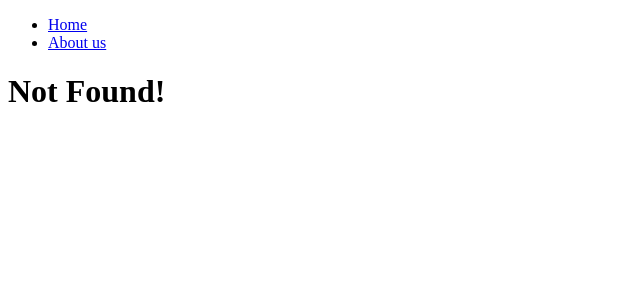
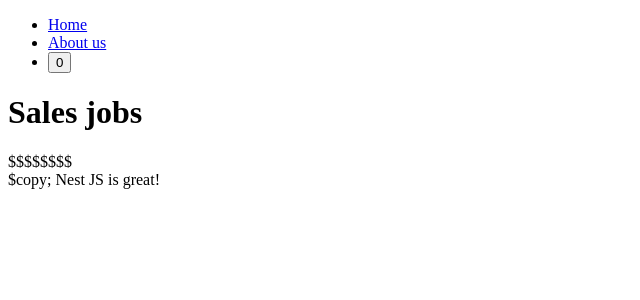
Before and after one commit to kimyena1123/NextJS_14, a Next.js app: page /about-us/company/jobs/sales in a window 1280 px wide. Before the commit this address had no page. Shown: the top 300 px of the page, without its empty margins (0-640 px from the left). Built offline with nearby package versions, Linux system fonts and the light colour scheme.

Commit message:
layout: 여러 개

```diff
--- /dev/null
+++ b/app/about-us/company/jobs/sales/layout.tsx
@@ -0,0 +1,10 @@
+
+export default function SalesLayout({children,}: {children: React.ReactNode}) {
+    return (
+      <div>
+          {children}
+          $$$$$$$$
+      </div>
+
+    );
+  }
--- /dev/null
+++ b/app/about-us/company/jobs/sales/page.tsx
@@ -0,0 +1,4 @@
+//localhost:3000/about-us/company/jobs/sales
+export default function Sales(){
+    return <h1>Sales jobs</h1>;
+}
--- /dev/null
+++ b/app/about-us/layout.tsx
@@ -0,0 +1,10 @@
+
+export default function AboutUsLayout({children,}: {children: React.ReactNode}) {
+  return (
+    <div>
+        {children}
+        $copy; Nest JS is great!
+    </div>
+
+  );
+}
--- a/app/about-us/page.tsx
+++ b/app/about-us/page.tsx
@@ -1,8 +1,7 @@
-import Navigation from "../../components/navigation";
 
 export default function AboutUs(){
     return (<div>
-        <Navigation />
+        {/* <Navigation /> */}
         <h1>About us!</h1>
     </div>
     );
--- a/app/layout.tsx
+++ b/app/layout.tsx
@@ -1,16 +1,25 @@
+import Navigation from "../components/navigation"
+
 export const metadata = {
   title: 'Next.js',
   description: 'Generated by Next.js',
 }
 
-export default function RootLayout({
-  children,
-}: {
-  children: React.ReactNode
-}) {
+export default function Layout({children,}: {children: React.ReactNode}) {
   return (
     <html lang="en">
-      <body>{children}</body>
+      <body>
+        <Navigation />
+        {children}
+      </body>
     </html>
   )
 }
+
+{/* <Layout>
+  <AboutUsLayout>
+    <SalesLayout>
+      <Sales />
+    </SalesLayout>
+  </AboutUsLayout>
+</Layout> */}
--- a/app/not-found.tsx
+++ b/app/not-found.tsx
@@ -4,7 +4,7 @@ export default function NotFound(){
     return (
         <div>
             <Navigation/>
-            <h1>Not Found!</h1>
+            <h1>Not Found!!!!!</h1>
         </div>
     )
 }
--- a/app/page.tsx
+++ b/app/page.tsx
@@ -1,9 +1,8 @@
-import Navigation from "../components/navigation";
 
 export default function Page(){
     return (
     <div>
-        <Navigation />
+        {/* <Navigation /> */}
         <h1>Hello!</h1>
     </div>
     );
--- a/components/navigation.tsx
+++ b/components/navigation.tsx
@@ -1,18 +1,23 @@
 
-"use client";
+"use client"; //usePathname은 client component에서만 작동함. 그래서 "use client"를 넣어줌
 
 import Link from "next/link";
 import { usePathname } from "next/navigation";
+import { useState } from "react";
+
 
 export default function Navigation() {
     const path = usePathname();
+    const [count, setCount] = useState(0);
     // console.log(path);
+    console.log("hellooo");
 
     return (
         <nav>
         <ul>
             <li><Link href="/">Home</Link>{path == "/" ? "🔥" : ""}</li>
             <li><Link href="/about-us">About us</Link>{path == "/about-us" ? "🔥" : ""}</li>
+            <li><button onClick={() => setCount(c => c+1)}>{count}</button></li>
         </ul>
         </nav>
     );
```
Also changed, not shown: 2 other files (tests, documents, lock files or other folders).
